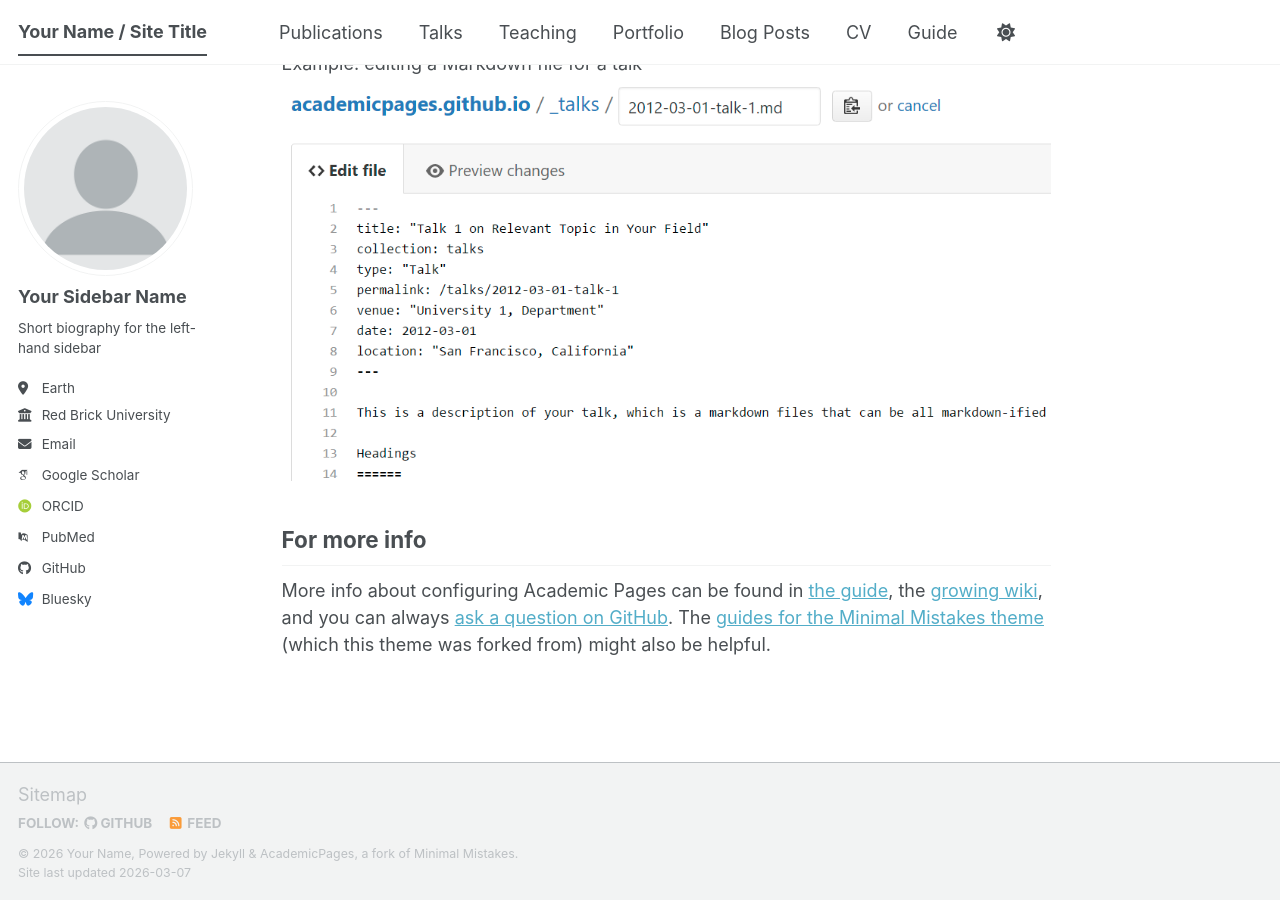
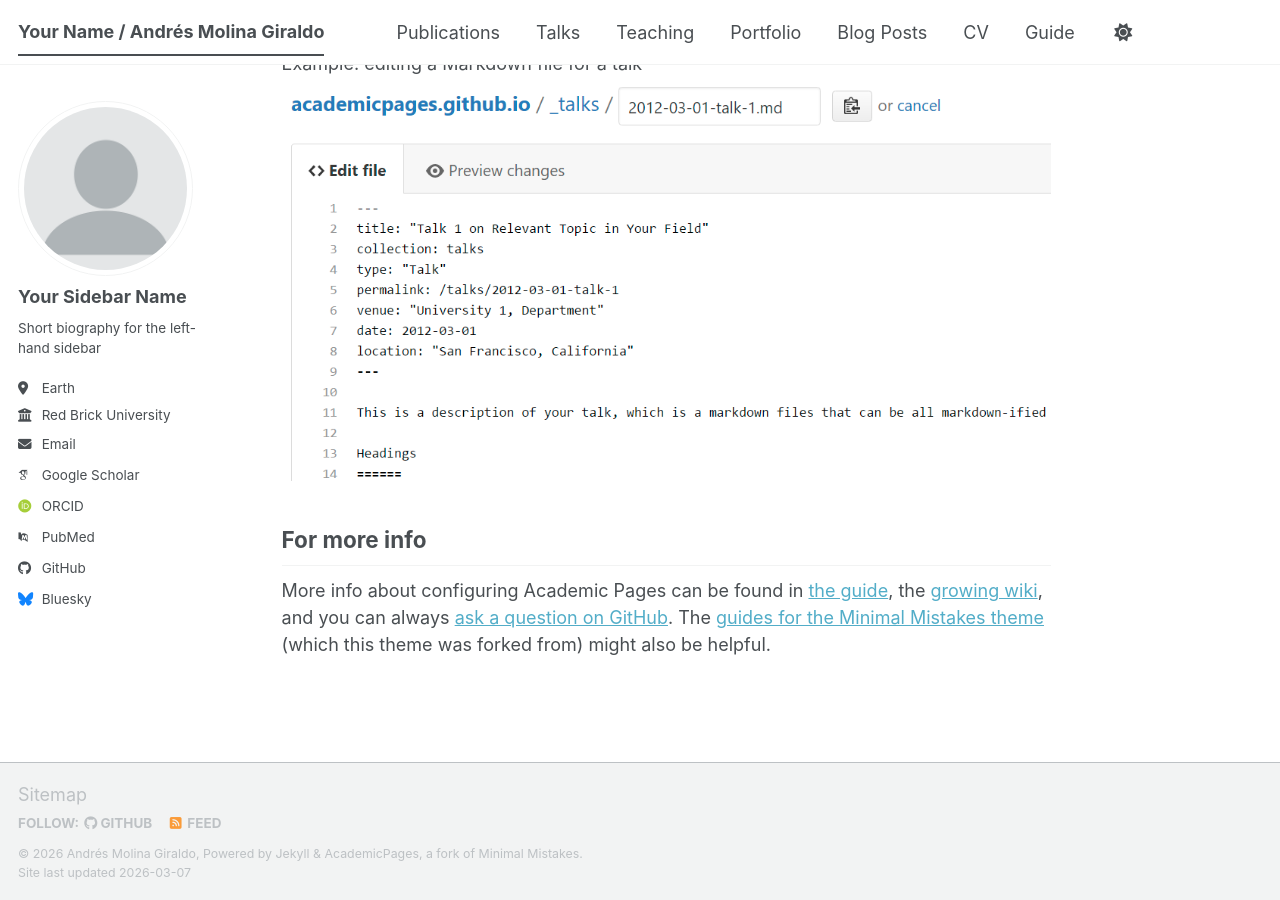
Before and after one commit to andmol20/andmol20.github.io, a Jekyll site: the page built from _pages/about.md, in a window 1280 px wide and 900 px high, scrolled down 2720 px. Built offline with Jekyll 4.4.1, drawn with Linux system fonts in a browser that asks for light colours; some web fonts are replaced; a script bundle is joined from its source files by our own code; library files that are not in the unit come from our copies.

Commit message:
Update _config.yml

```diff
--- a/_config.yml
+++ b/_config.yml
@@ -9,10 +9,10 @@
 # Basic Site Settings
 locale                   : "en-US"
 site_theme               : "default" # The available themes options are "default", "air", "sunrise", "mint", "dirt" and "contrast"
-title                    : "Your Name / Site Title"
+title                    : "Your Name / Andrés Molina Giraldo"
 title_separator          : "-"
-name                     : &name "Your Name"
-description              : &description "Your Name's academic portfolio"   # Update this with a general description of your site, this is the default if not overridden by a page
+name                     : &name "Andrés Molina Giraldo"
+description              : &description "Ph.D Graduate Student at University of Kansas"   # Update this with a general description of your site, this is the default if not overridden by a page
 url                      : https://academicpages.github.io # The base hostname & protocol for your site e.g. "https://[your GitHub username].github.io",
                                                            # or if you already have some other page hosted on Github then use "https://[your GitHub username].github.io/[Your Repo Name]"
 baseurl                  : "" # the subpath of your site, e.g. "/blog"
```
